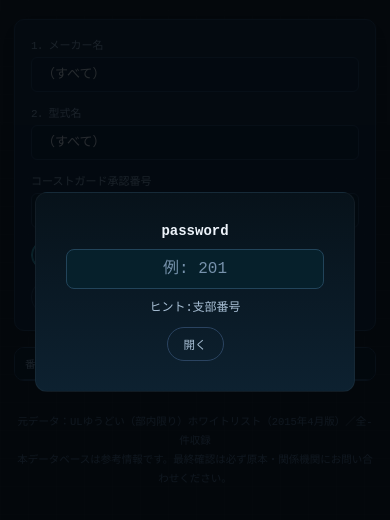
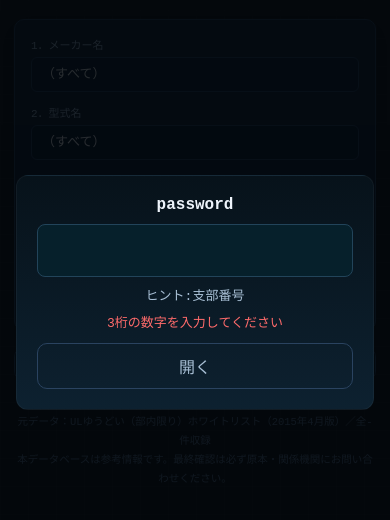
Before and after one commit to itoshiaki2008-coder/ul, a plain HTML site: page index.html in a window 390 px wide. Both pictures are taken after a click on the button "開く". Shown: the part 130-650 px from the top of the page. Drawn offline with Linux system fonts and the light colour scheme.

Commit message:
Make password overlay responsive for PC & mobile; place overlay/script before main script, use tel input and larger touch targets

```diff
--- a/index.html
+++ b/index.html
@@ -16,7 +16,7 @@
   --input:#0d1c2c;
 }
 *{box-sizing:border-box;}
-html,body{margin:0;padding:0;}
+html,body{margin:0;padding:0;height:100%;}
 body{
   background:linear-gradient(160deg,var(--bg1),var(--bg2) 60%,#0d1a2a);
   background-attachment:fixed;
@@ -95,26 +95,32 @@
   position:fixed;left:0;top:0;width:100%;height:100%;z-index:9999;
   display:flex;align-items:center;justify-content:center;background:rgba(2,6,11,0.85);
 }
-.pw-card{background:linear-gradient(180deg,#07121a,#0d2130);border:1px solid rgba(255,255,255,0.04);padding:30px;border-radius:12px;width:320px;max-width:90%;text-align:center;color:var(--text);}
-.pw-card label{display:block;font-size:14px;color:var(--text);margin-bottom:10px;font-weight:700;}
-.pw-card input{width:100%;padding:10px;border-radius:8px;border:1px solid #22445a;background:#06202b;color:#fff;font-size:16px;text-align:center;}
-.pw-hint{margin-top:8px;font-size:12px;color:var(--textdim);}
+.pw-card{background:linear-gradient(180deg,#07121a,#0d2130);border:1px solid rgba(255,255,255,0.04);padding:30px;border-radius:12px;width:360px;max-width:92%;text-align:center;color:var(--text);}
+.pw-card label{display:block;font-size:16px;color:var(--text);margin-bottom:10px;font-weight:700;}
+.pw-card input{width:100%;padding:12px;border-radius:8px;border:1px solid #22445a;background:#06202b;color:#fff;font-size:18px;text-align:center;}
+.pw-hint{margin-top:8px;font-size:13px;color:var(--textdim);}
 .pw-err{margin-top:8px;color:var(--danger);font-size:13px;}
-.pw-ok{display:none;}
+.pw-cta{margin-top:12px;}
+.pw-cta .btn{padding:10px 18px;border-radius:10px;font-size:16px;}
+@media (max-width:420px){
+  .pw-card{width:92%;padding:20px;}
+  .pw-card input{font-size:20px;padding:14px;}
+  .pw-cta .btn{display:block;width:100%;}
+}
 
 </style>
 </head>
 <body>
 
-<!-- パスワードオーバーレイ -->
+<!-- パスワードオーバーレイ（body直下に配置） -->
 <div id="pwOverlay" class="pw-overlay" aria-hidden="false">
   <div class="pw-card" role="dialog" aria-modal="true">
     <label for="pwInput">password</label>
-    <input id="pwInput" type="text" inputmode="numeric" pattern="[0-9]*" maxlength="3" placeholder="例: 201">
+    <input id="pwInput" type="tel" inputmode="numeric" pattern="[0-9]*" maxlength="3" aria-label="パスワード（3桁の数字）">
     <div class="pw-hint">ヒント:支部番号</div>
     <div id="pwErr" class="pw-err" style="display:none;"></div>
-    <div style="margin-top:12px;">
-      <button id="pwBtn" class="btn">開く</button>
+    <div class="pw-cta">
+      <button type="button" id="pwBtn" class="btn">開く</button>
     </div>
   </div>
 </div>
@@ -177,8 +183,8 @@
   </div>
 </div>
 
+<!-- パスワードチェックロジック（メインの大きなスクリプトより先に実行） -->
 <script>
-// パスワードチェックロジック
 (function(){
   const overlay = document.getElementById('pwOverlay');
   const input = document.getElementById('pwInput');
@@ -189,11 +195,9 @@
   function hideErr(){ err.style.display='none'; err.textContent = ''; }
 
   function unlock(){
-    overlay.style.display = 'none';
-    overlay.setAttribute('aria-hidden','true');
+    try{ overlay.remove(); }catch(e){ overlay.style.display='none'; overlay.setAttribute('aria-hidden','true'); }
     try{ localStorage.setItem('ul_access_granted','1'); }catch(e){}
   }
-  function lock(){ overlay.style.display='flex'; overlay.setAttribute('aria-hidden','false'); }
 
   function check(v){
     const s = String(v).trim();
@@ -217,12 +221,16 @@
   // 初期状態: localStorage に合格フラグがあれば通す
   try{
     if (localStorage.getItem('ul_access_granted') === '1'){
-      overlay.style.display='none'; overlay.setAttribute('aria-hidden','true');
+      try{ overlay.remove(); }catch(e){ overlay.style.display='none'; overlay.setAttribute('aria-hidden','true'); }
+    } else {
+      // フォーカスを入れてキーボードを起動（モバイル/PC）
+      setTimeout(()=>{ try{ input.focus(); }catch(e){} }, 200);
     }
   }catch(e){}
 })();
+</script>
 
-// 既存のスクリプト（データと検索機能）
+<script>
 const RECORDS=[{"no":"A-01","maker":"AMERICA'S CUP, INC.","sheet":"AMERICA'S CUP","model":"606M","ultype":"TYPEⅢ","size":"ADULT  SMALL","chest":"32-36","cg":"160.064/1915/0","branch":"大阪","date"[...] }]
 /* ====================== 全角→半角 正規化（英数字・記号） ====================== */
 function normalize(s) {
```
